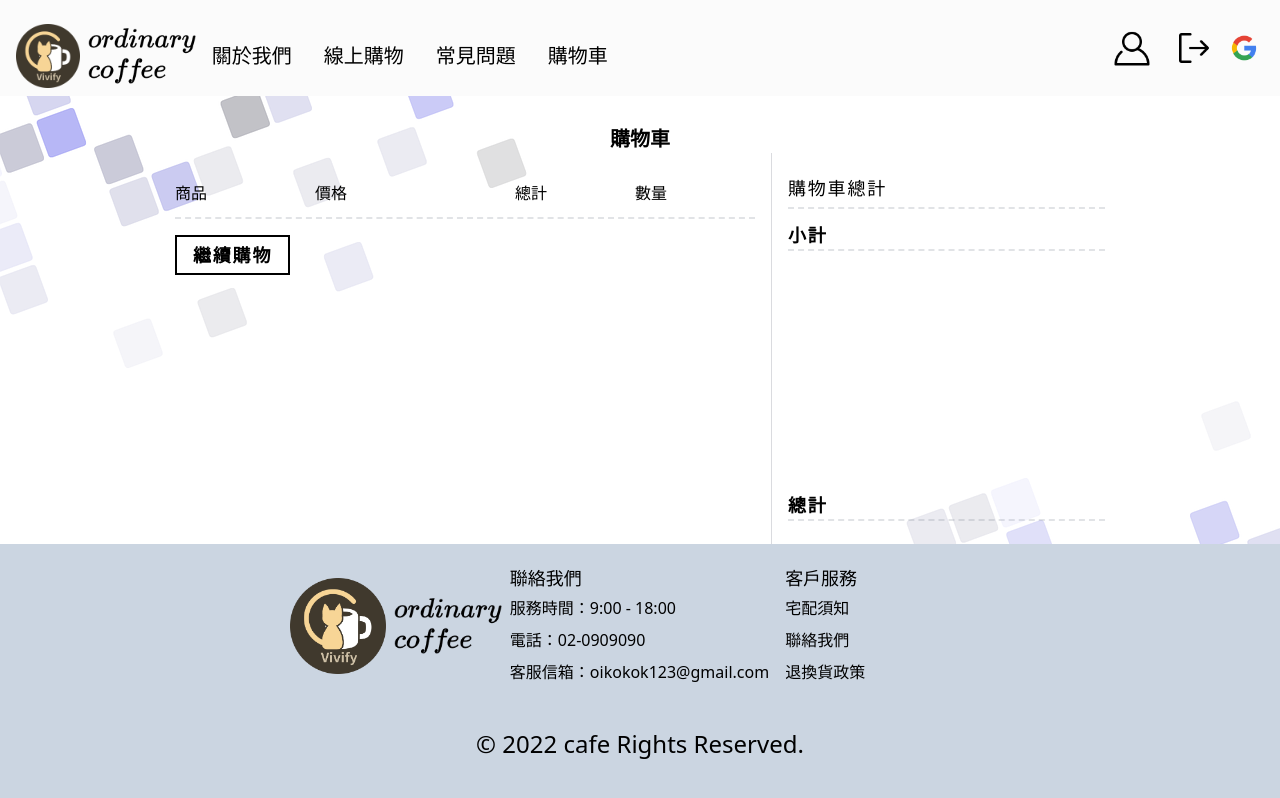
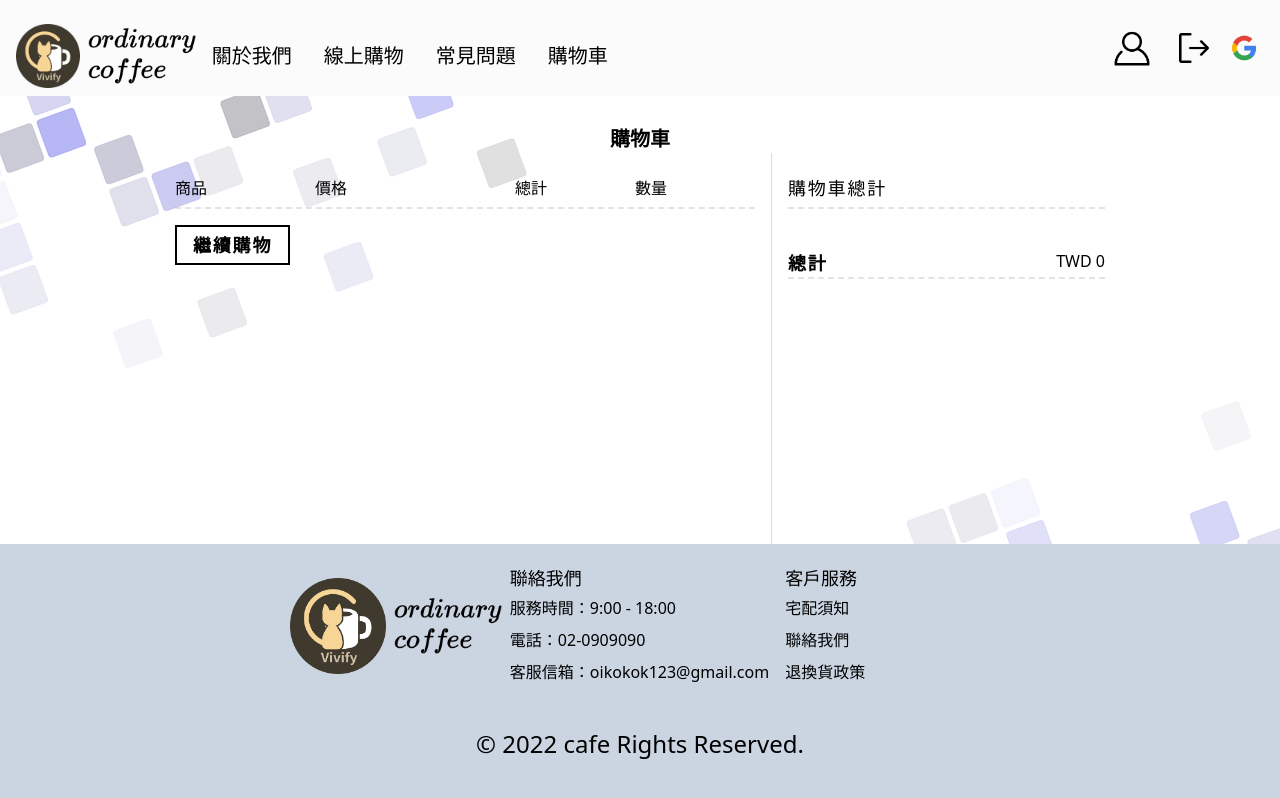
Before and after one commit to ryouske1213/vite3-coffee, a Vue app: page /Shopping in a window 1280 px wide. Built offline with nearby package versions, Linux system fonts and the light colour scheme; what vue3-google-login would draw is missing.

Commit message:
fix: shopping 更新完成

```diff
--- a/src/components/CommodityTotel.vue
+++ b/src/components/CommodityTotel.vue
@@ -1,22 +1,40 @@
-<script setup></script>
+<script setup>
+import { ref, reactive, onMounted, computed } from "vue";
+
+let checkout = reactive([]);
+let PriceTotel = reactive([]);
+
+onMounted(() => {
+  checkout = JSON.parse(localStorage.getItem("currenItem", "currenItem")) ?? [];
+  checkout.forEach((item) => PriceTotel.push(item.count * item.price));
+  console.log(checkout)
+});
+
+const checkoutData = computed(() => {
+  const initialValue = 0;
+  return PriceTotel.reduce((accumulator, currentValue) => accumulator + currentValue, initialValue);
+});
+</script>
 
 <template>
   <div class="h-full">
     <div
       class="min-w-[350px] max-w-[750px] h-[500px] border-l p-4 border-gray-500 border-opacity-25"
     >
+      <div class="h-full">
         <div
           class="w-full h-10 flex items-center border-dashed border-b-2 border-gray-500 border-opacity-20"
         >
           <p class="text-lg tracking-widest">購物車總計</p>
         </div>
         <div
-        class="mt-3 w-full border-dashed border-b-2 border-gray-500 border-opacity-20"
+          class="pt-10 flex justify-between w-full border-dashed border-b-2 border-gray-500 border-opacity-20"
         >
-        <p class="text-lg font-bold tracking-widest">小計</p>
+          <p class="text-lg font-bold tracking-widest">
+            總計
+          </p>
+          <p>TWD {{ checkoutData }}</p>
         </div>
-      <div class="mt-60 w-full border-dashed border-b-2 border-gray-500 border-opacity-20">
-        <p class="text-lg font-bold tracking-widest">總計</p>
       </div>
     </div>
   </div>
--- a/src/components/cart.vue
+++ b/src/components/cart.vue
@@ -5,8 +5,6 @@ import Coffee_items from "../assets/coffee.json";
 const props = defineProps(["id", "name", "price", "unit", "img1", "count"]);
 
 const coffeeData = ref([]);
-
-console.log(props);
 
 onMounted(() => {
   coffeeData.value =
@@ -36,7 +34,9 @@ const del = (index) => {
 
 <template>
   <div class="max-w-[750px] p-4">
-    <div class="w-full flex border-dashed border-b-2 border-gray-500 border-opacity-20">
+    <div
+      class="w-full h-10 flex border-dashed border-b-2 border-gray-500 border-opacity-20"
+    >
       <div class="w-full md:w-[100px] flex items-center md:mr-10">
         <p>商品</p>
       </div>
@@ -57,11 +57,8 @@ const del = (index) => {
     >
       <div class="md:flex w-full my-2">
         <div class="md:flex">
-          <div
-            class="w-full md:w-[100px] flex items-center md:mr-10"
-          >
+          <div class="w-full md:w-[100px] flex items-center md:mr-10">
             <img :src="item.img" alt="" />
-
           </div>
           <div class="md:w-40 md:flex text-center items-center md:mr-10">
             <p>{{ item.name }}</p>
@@ -74,14 +71,14 @@ const del = (index) => {
               <p>TWD</p>
             </div>
             <div class="md:w-20 flex items-center my-3 md:mr-10">
-              <div class="flex items-center px-2 cursor-pointer">
-                <div @click="sub(item, index)">-</div>
+              <div class="flex items-center cursor-pointer">
+                <div class="cursor-pointer border px-2" @click="sub(item, index)">-</div>
               </div>
-              <div class="flex px-4">
+              <div class="cursor-pointer border px-2">
                 <p class="flex justify-center">{{ item.count }}</p>
               </div>
-              <div class="flex items-center px-2 cursor-pointer">
-                <div @click="add(item)">+</div>
+              <div class="flex items-center cursor-pointer">
+                <div class="cursor-pointer border px-2" @click="add(item)">+</div>
               </div>
             </div>
             <div class="flex justify-center items-center my-3 md:pl-10">
@@ -95,9 +92,13 @@ const del = (index) => {
         </div>
       </div>
     </div>
-      <router-link to="/Coffee_bag">
-        <button class="mt-4 px-4 py-1 text-lg font-bold tracking-widest border-2 border-black">繼續購物</button>
-      </router-link>
+    <router-link to="/Coffee_bag">
+      <button
+        class="mt-4 px-4 py-1 text-lg font-bold tracking-widest border-2 border-black"
+      >
+        繼續購物
+      </button>
+    </router-link>
   </div>
 </template>
 
--- a/src/views/Home/Shopping.vue
+++ b/src/views/Home/Shopping.vue
@@ -1,5 +1,5 @@
 <script setup>
-import CommodityTotel from '../../components/CommodityTotel.vue'
+import CommodityTotel from "../../components/CommodityTotel.vue";
 import header_1 from "../../components/header_1.vue";
 import cart from "../../components/cart.vue";
 import footer_1 from "../../components/footer_1.vue";
@@ -13,7 +13,6 @@ const coffeeItemData = ref();
 onMounted(() => {
   coffeeItemData.value =
     JSON.parse(localStorage.getItem("currenItem", "currenItem")) ?? [];
-  console.log(coffeeItemData.value);
 });
 </script>
 
```
Lines whose indentation alone changed are shown as unchanged.
